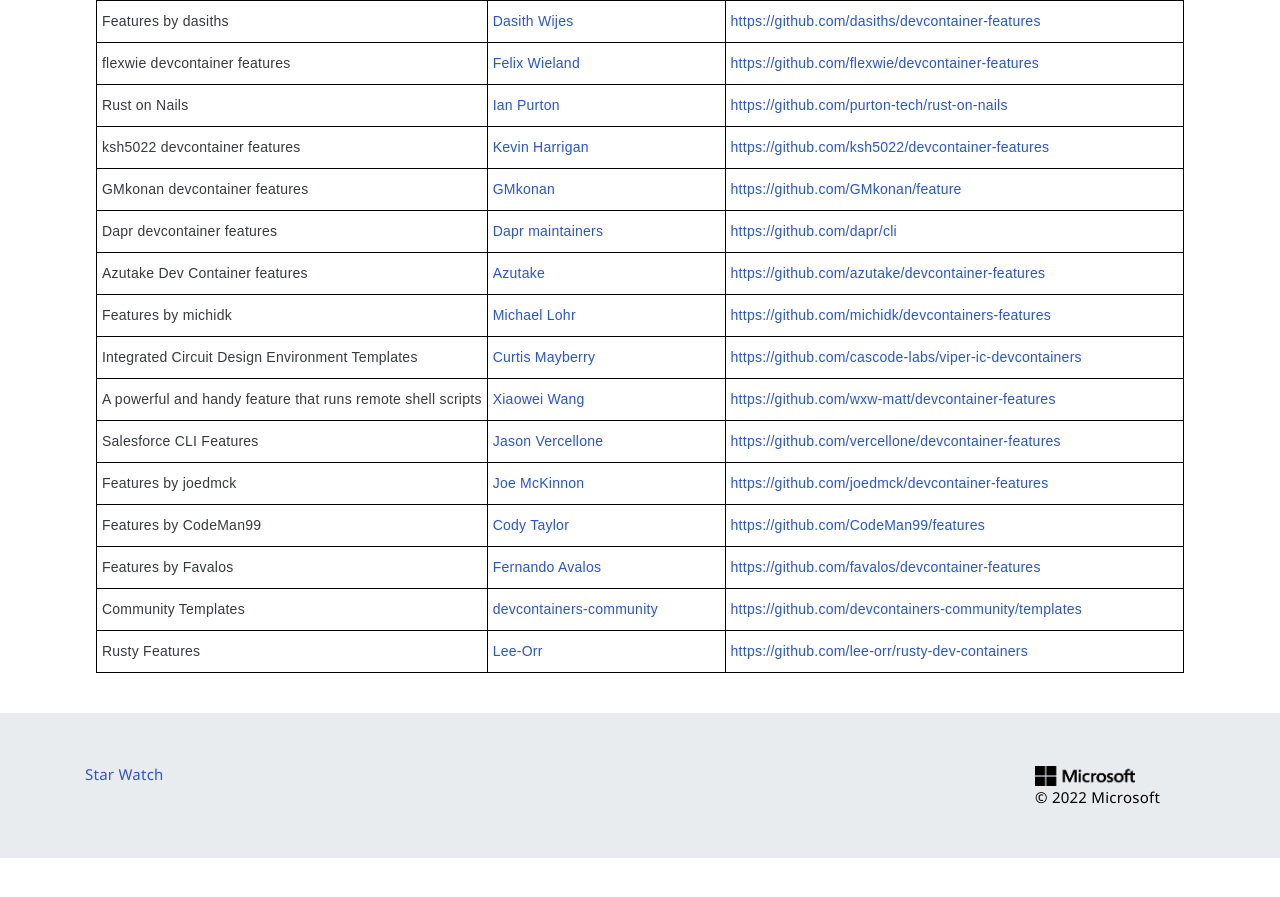
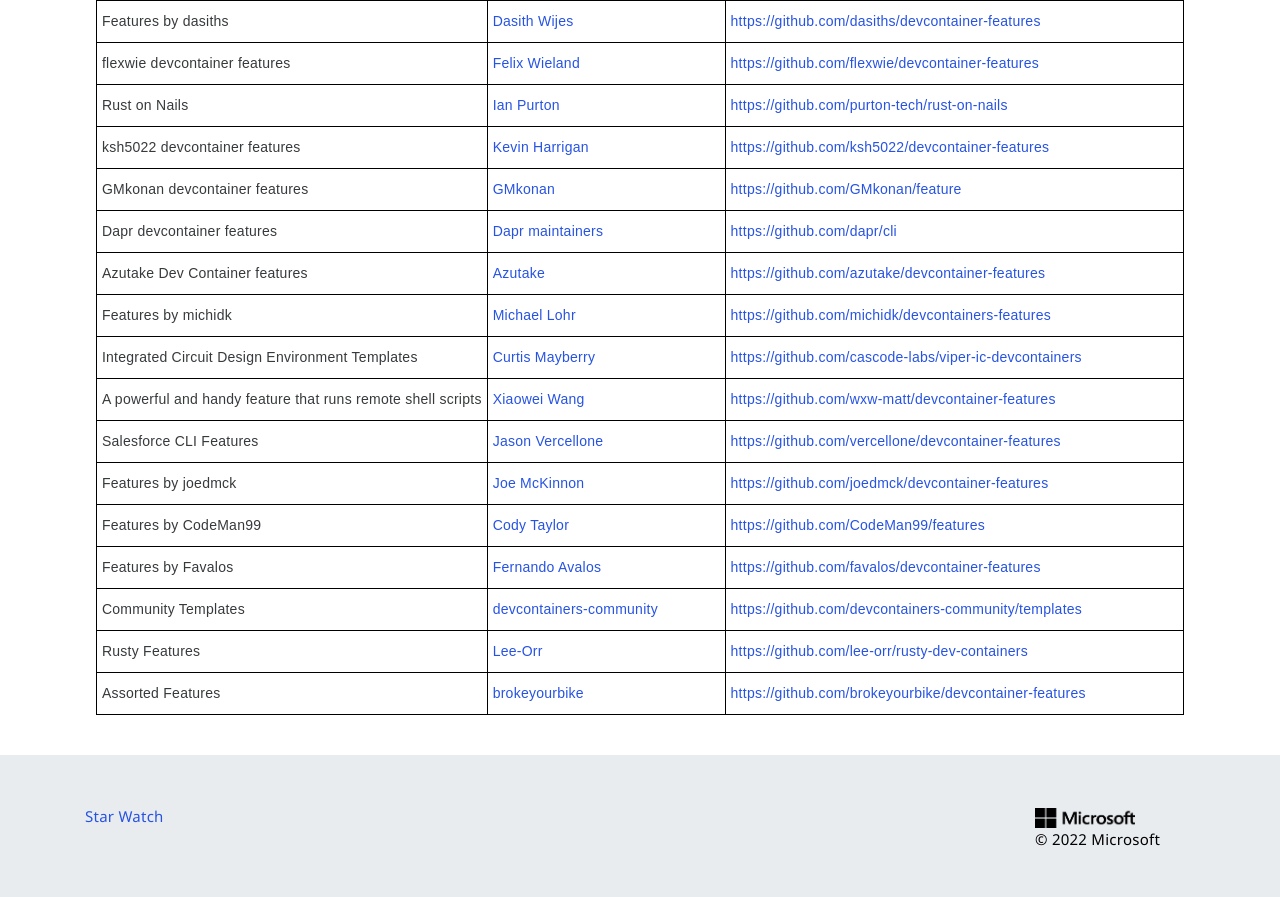
Before and after one commit to devcontainers/devcontainers.github.io, a Jekyll site: the page built from collections.html, in a window 1280 px wide and 900 px high, scrolled down 3148 px. Shown: the top 897 px of the window. Built offline with Jekyll 4.4.1, drawn with Linux system fonts in a browser that asks for light colours; nearby versions of some CDN libraries; comment, search, counter and statistics services are not loaded; before the commit the page ends 4006 px from its top, so only the background shows below that.

Commit message:
feat: brokeyourbike features (#206)
* feat: brokeyourbike features

* fix: repository link

```diff
--- a/_data/collection-index.yml
+++ b/_data/collection-index.yml
@@ -413,3 +413,8 @@
   contact: https://github.com/lee-orr/rusty-dev-containers/issues
   repository: https://github.com/lee-orr/rusty-dev-containers
   ociReference: ghcr.io/lee-orr/rusty-dev-containers
+- name: Assorted Features
+  maintainer: brokeyourbike
+  contact: https://github.com/brokeyourbike/devcontainer-features/issues
+  repository: https://github.com/brokeyourbike/devcontainer-features
+  ociReference: ghcr.io/brokeyourbike/devcontainer-features
```
